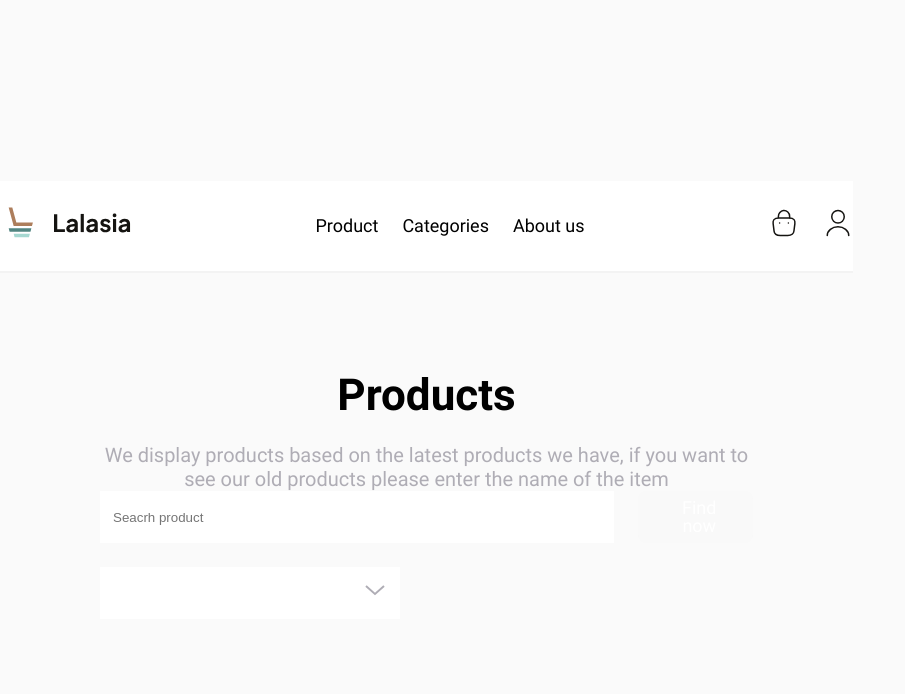
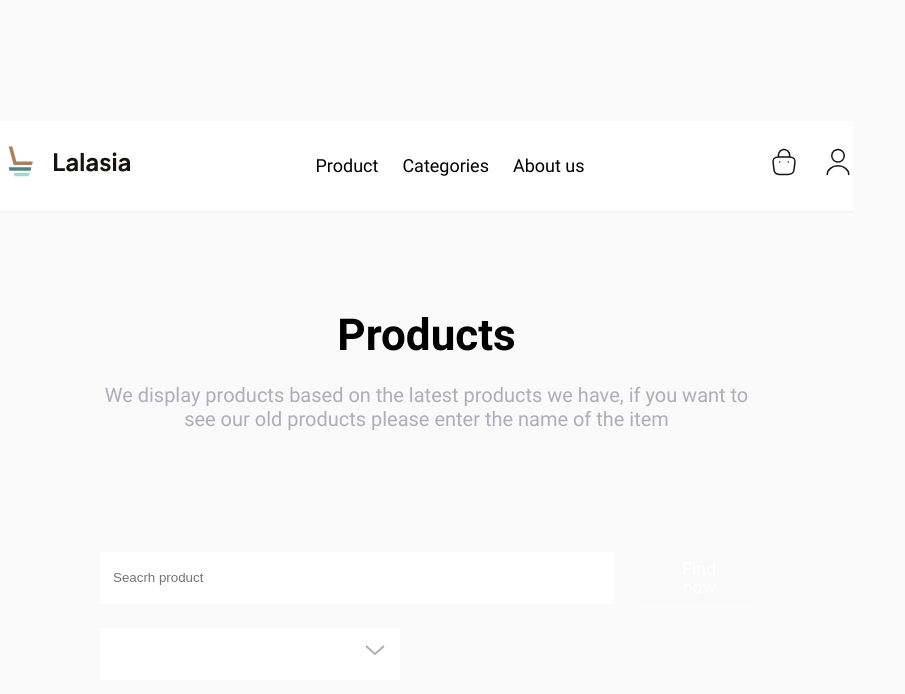
Before and after one commit to TakhirovBizhan/e-commerse, a React (Vite) app: page / in a window 1280 px wide. Shown: the top 694 px of the page, without its empty margins (0-905 px from the left). Built offline with nearby package versions, Linux system fonts and the light colour scheme.

Commit message:
fix: fixed margin for seacrh container. New: added product list component to features

```diff
--- /dev/null
+++ b/src/Features/Product_list/index.ts
@@ -0,0 +1,2 @@
+export { default } from './Product_list';
+export * from './Product_list';
--- a/src/Features/Search/Search.module.css
+++ b/src/Features/Search/Search.module.css
@@ -15,3 +15,7 @@
 .search__block__button {
     width: 137px;
 }
+
+.search__container {
+    margin-top: 121px;
+}
--- a/src/Features/Search/Search.tsx
+++ b/src/Features/Search/Search.tsx
@@ -5,7 +5,6 @@ import MultiDropdown from '../../Components/MultiDropdown';
 
 export const Search = () => {
   return (
-    <div>
     <div className={styles.search__container}>
       <div className={styles.search__block}>
         <Input value="" onChange={() => ''} placeholder="Seacrh product" className={styles.search__block__item}></Input>
@@ -21,7 +20,6 @@ export const Search = () => {
         getTitle={() => ''}
         className={styles.search__item__multidropdown} />
     </div>
-  </div>
   )
 }
 
```
Also changed, not shown: src/Features/Product_list/Product_list.tsx (added, +9 -0 lines), src/Features/Product_list/Product_list.module.css (added).
